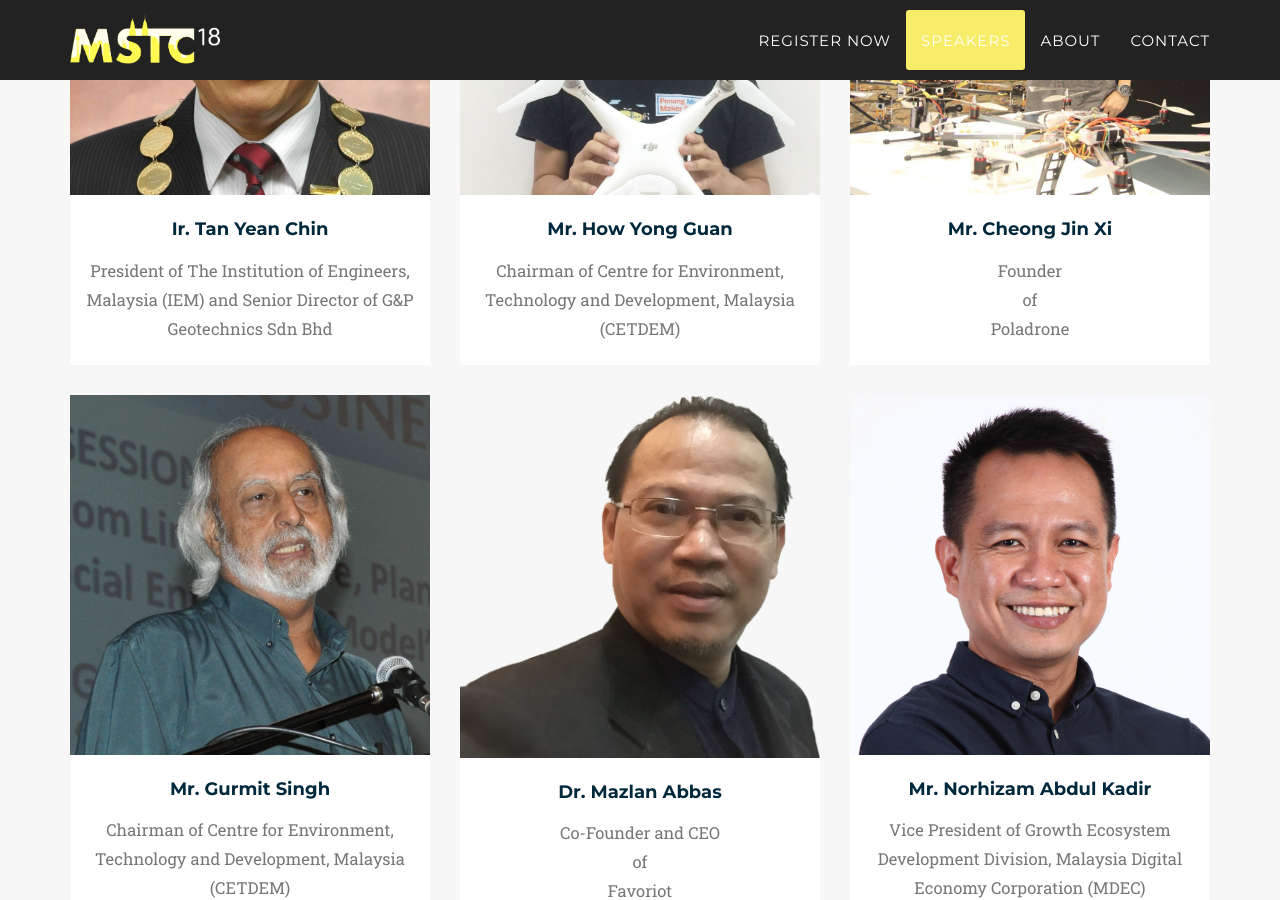
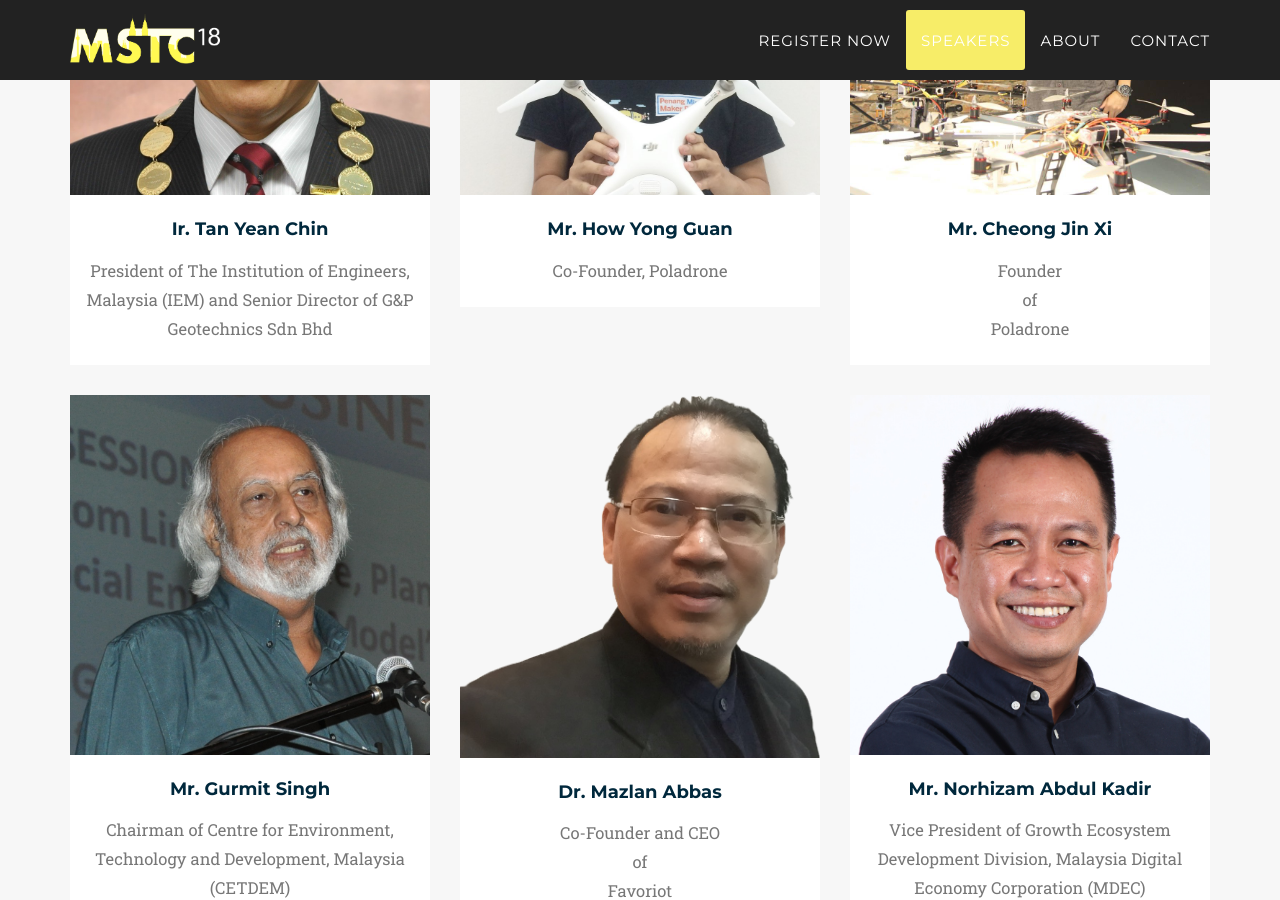
Before and after one commit to mstc18/mstc18.github.io, a Jekyll site: the page built from index.html, in a window 1280 px wide and 900 px high, scrolled down 2863 px. Built offline with Jekyll 4.4.1, drawn with Linux system fonts in a browser that asks for light colours; some web fonts are replaced.

Commit message:
Change How Yong Guan subtitle text

```diff
--- a/2017_speakers/_posts/2017-01-01-speaker-05.markdown
+++ b/2017_speakers/_posts/2017-01-01-speaker-05.markdown
@@ -1,7 +1,7 @@
 ---
 title: Mr. How Yong Guan
 name: How-Yong-Guan
-subtitle: Chairman of Centre for Environment, Technology and Development, Malaysia (CETDEM)
+subtitle: Co-Founder, Poladrone
 layout: 2017_default
 modal-id: 1
 img: HowYongGuan.jpg
```
